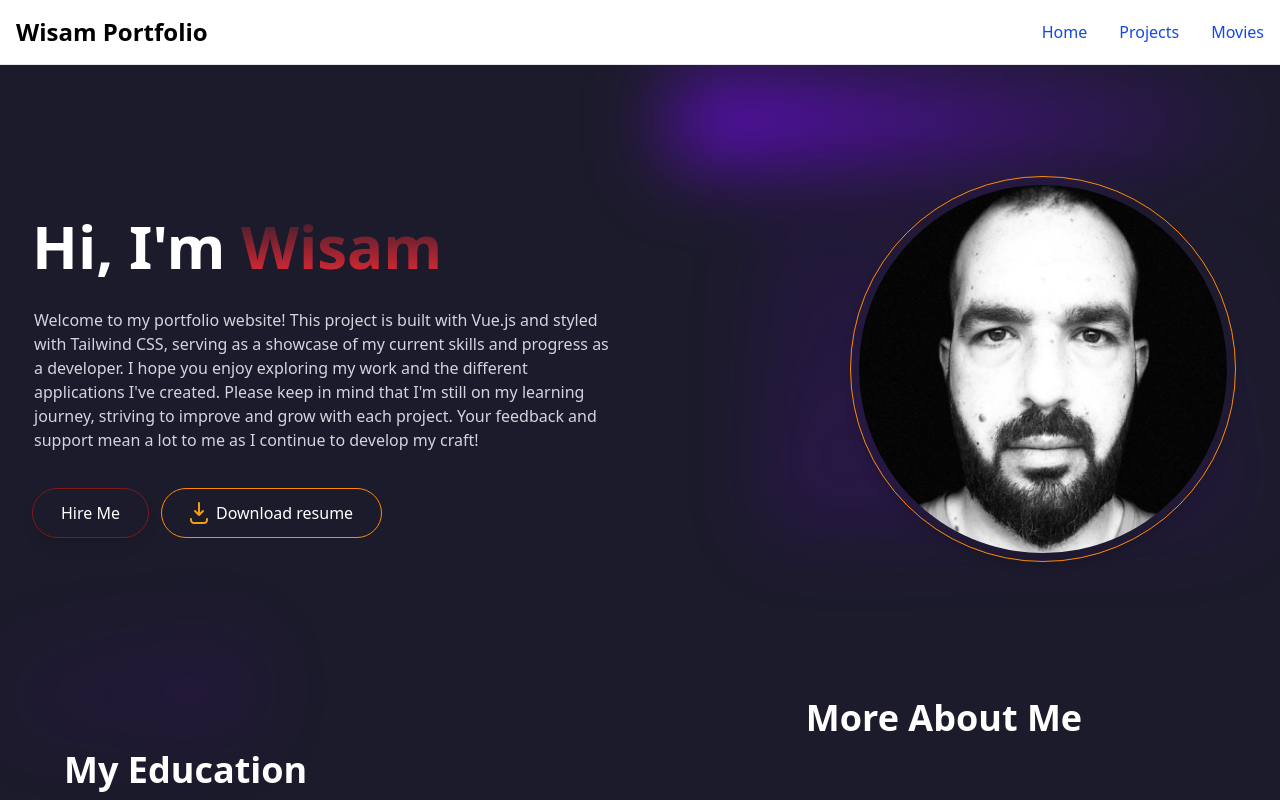
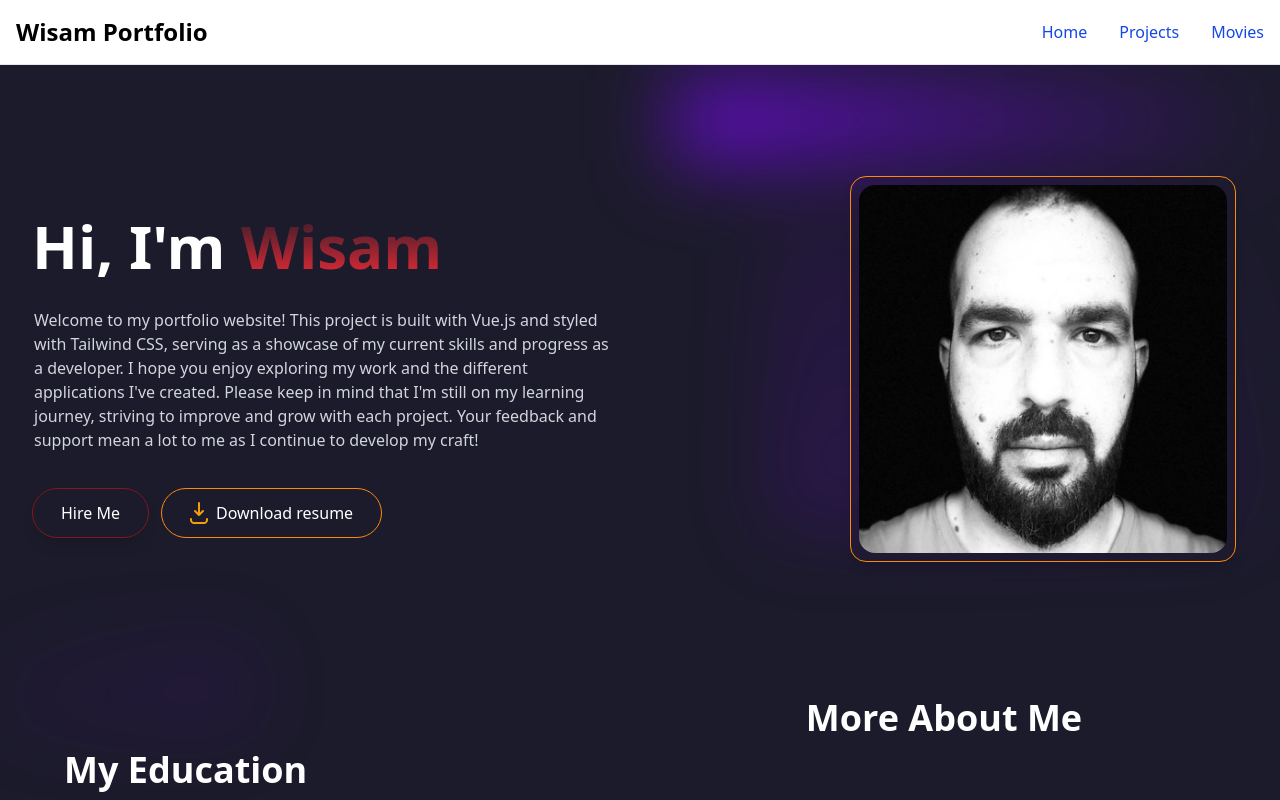
Before and after one commit to Abualtaher/Wisam-portfolio, a Vue app: page / in a window 1280 px wide. Shown: the top 800 px of the page. Built offline with nearby package versions, Linux system fonts and the light colour scheme.

Commit message:
added rounded corners to my herosection

```diff
--- a/src/components/HeroSection.vue
+++ b/src/components/HeroSection.vue
@@ -106,7 +106,7 @@
               class="absolute z-0 top-1/2 -translate-y-1/2 w-5/6 right-0 h-[calc(80%+20px)] bg-gradient-to-tr opacity-25 from-[#570cac] to-primary blur-2xl"
             ></div>
             <div
-              class="absolute h-full z-10 p-2 -translate-y-1/2 top-1/2 lg:right-3 md:right-40 sm:right-16 rounded-full shadow-lg border border-orange-400"
+              class="absolute h-full z-10 p-2 -translate-y-1/2 top-1/2 lg:right-3 md:right-40 sm:right-16 shadow-lg rounded-2xl border border-orange-400"
             >
               <img
                 src="/src/assets/imges/1738239563628.jpeg"
@@ -114,7 +114,7 @@
                 width="500"
                 height="auto"
                 loading="lazy"
-                class="w-full h-full rounded-full object-cover"
+                class="w-full h-full object-cover rounded-2xl"
               />
             </div>
           </div>
```
